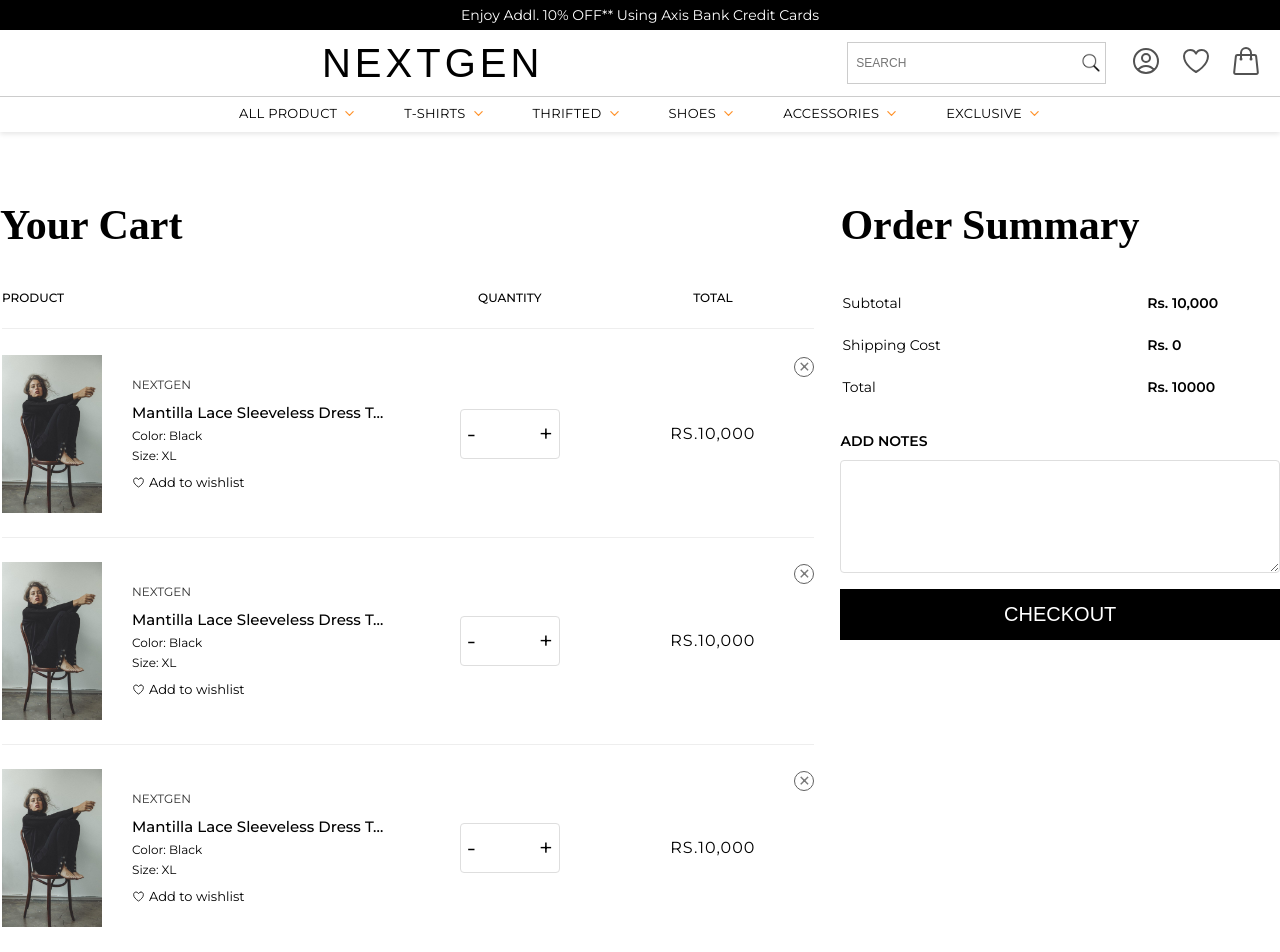
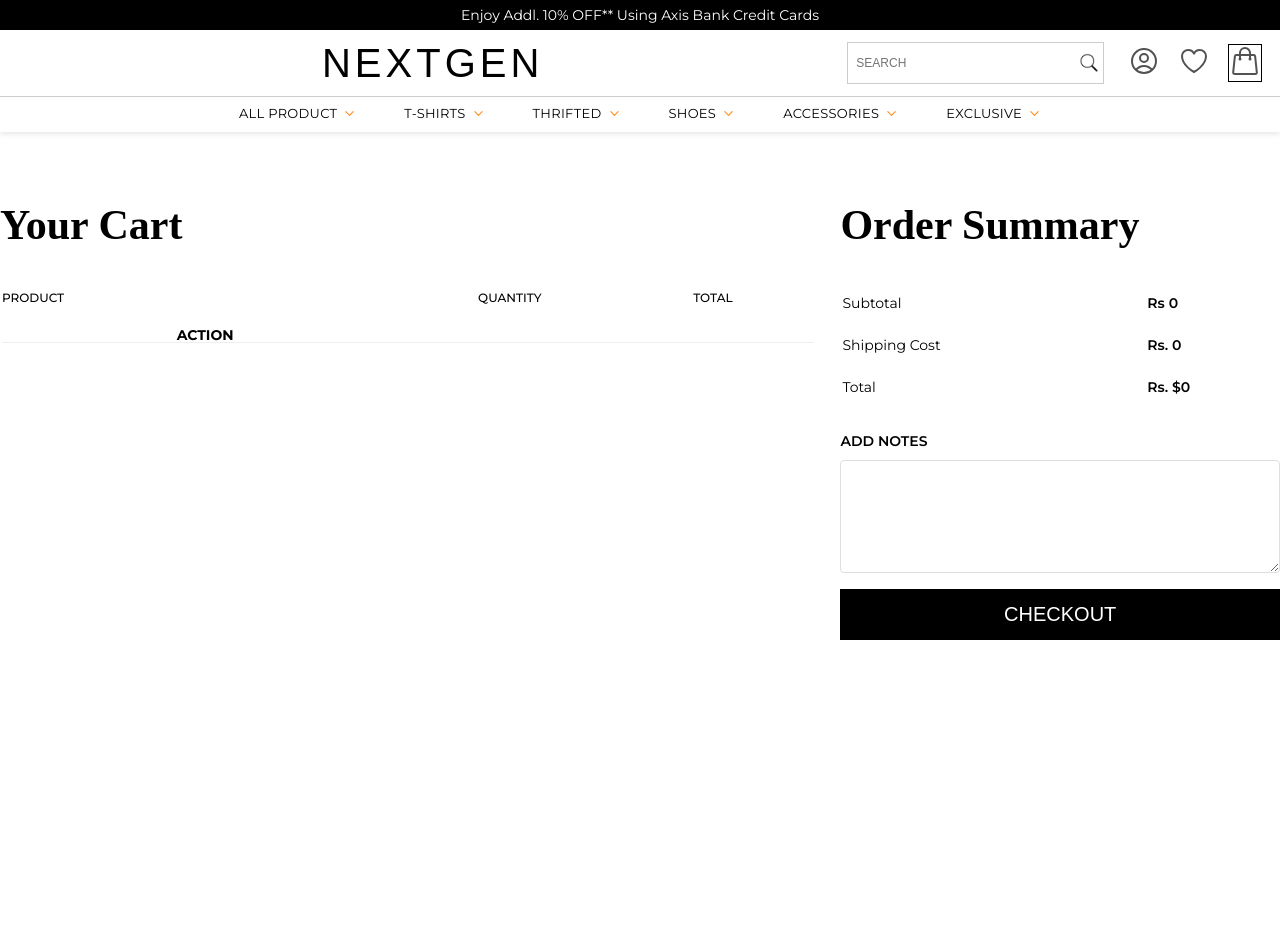
Before and after one commit to santhoshjavascript/client-projects, a React (Vite) app: page /cart in a window 1280 px wide. Shown: the top 952 px of the page. After the commit the page ends 800 px from the top, so only its background shows below. Built offline with nearby package versions, Linux system fonts and the light colour scheme; a web font is replaced by a local one.

Commit message:
All Product Logic Are Completed

```diff
--- a/package.json
+++ b/package.json
@@ -29,6 +29,7 @@
     "react-leaflet": "^4.2.1",
     "react-redux": "^9.1.2",
     "react-router-dom": "^6.9.0",
+    "redux-persist": "^6.0.0",
     "swiper": "^11.1.14"
   },
   "devDependencies": {
--- a/src/App.jsx
+++ b/src/App.jsx
@@ -14,7 +14,7 @@ function App() {
         <Route path="/" element={<Home />} />
         <Route path="*" element={<h1>Page Not Found</h1>} />
         <Route path="/product" element={<ProductsViewPage />} />
-        <Route path="product/:id" element={<ProductDetailPage />} />
+        <Route path="/:id" element={<ProductDetailPage />} />
         <Route path="/wishlist" element={<WishList />} />
         <Route path="/cart" element={<CartPage />} />
       </Routes>
--- a/src/components/ProductCard/product.Slice.js
+++ b/src/components/ProductCard/product.Slice.js
@@ -8,6 +8,10 @@ const initialState = {
   item: null,
   wishList: [],
   productView: null,
+  isShow: false,
+  derssSize: "",
+  addCart: [],
+  amount: {},
 };
 
 const productSlice = createSlice({
@@ -76,8 +80,6 @@ const productSlice = createSlice({
       state.item = toggledItem;
 
       if (toggledItem.isFilled) {
-        // state.wishList = [...state.wishList, toggledItem];
-
         const uniqueWishList = [...state.wishList, toggledItem].reduce(
           (accumulator, current) => {
             if (!accumulator.some((el) => el.id === current.id)) {
@@ -115,7 +117,51 @@ const productSlice = createSlice({
       state.productView = null;
     },
 
+    setIsShow(state, action) {
+      state.isShow = action.payload;
+    },
+
+    selectedSizes(state, action) {
+      state.derssSize = action.payload;
+    },
+
+    setAddCart(state, action) {
+      const newItem = action.payload;
+      const existingItemIndex = state.addCart.findIndex(
+        (el) => el.id === newItem.id
+      );
+
+      if (existingItemIndex !== -1) {
+        // Item already exists, update the quantity
+        const updatedCart = [...state.addCart];
+        updatedCart[existingItemIndex].quantity += 1; // Increment quantity
+        state.addCart = updatedCart;
+      } else {
+        // Item doesn't exist, add it to the cart with quantity 1
+        state.addCart = [...state.addCart, { ...newItem, quantity: 1 }];
+      }
+    },
+
+    setAmount(state, action) {
+      state.amount = { total: action.payload.amount };
+    },
+
+    deletingCart(state, action) {
+      state.addCart = state.addCart.filter((el) => el.id !== action.payload.id);
+      const currentTotal = state.addCart.reduce((acc, cur) => {
+        return acc + cur.price;
+      }, 0);
+
+      state.amount = currentTotal;
+
+      if (state.addCart.length === 0) {
+        state.amount = 0;
+      }
+    },
+
     setError(state, action) {
+      console.log(action.payload);
+
       state.error = action.payload;
       state.loading = false;
     },
@@ -134,6 +180,11 @@ export const {
   filterSoldOut,
   clearFilters,
   removeWhisList,
+  setIsShow,
+  selectedSizes,
+  setAddCart,
+  setAmount,
+  deletingCart,
 } = productSlice.actions;
 
 export default productSlice.reducer;
--- a/src/features/Cart/components/CartLeft.jsx
+++ b/src/features/Cart/components/CartLeft.jsx
@@ -1,8 +1,82 @@
 import styles from "./Cart.module.css";
 import { Link } from "react-router-dom";
 import { assets } from "../../../assets/assets";
+import { useDispatch, useSelector } from "react-redux";
+import { useState, useEffect } from "react";
+import {
+  deletingCart,
+  setAmount,
+} from "../../../components/ProductCard/product.Slice";
 
 function CartLeft() {
+  const { addCart } = useSelector((current) => current.product);
+  const dispatch = useDispatch();
+
+  const totalAmount = addCart.reduce((acc, cur) => {
+    return acc + cur.price;
+  }, 0);
+
+  const { amount } = useSelector((current) => current.product);
+
+  console.log(amount);
+
+  if (Object.keys(amount).length === 0) {
+    dispatch(setAmount({ amount: totalAmount }));
+  }
+  // Initialize quantities from the addCart state
+  const [quantity, setQuantities] = useState(
+    addCart.map((item) => item.quantity)
+  );
+
+  useEffect(() => {
+    setQuantities(addCart.map((item) => item.quantity));
+  }, [addCart]);
+
+  function incrementFn(index) {
+    setQuantities((prevQuantities) => {
+      const newQuantities = [...prevQuantities];
+      newQuantities[index] += 1;
+      const updatedTotalPrice = addCart.reduce((acc, el, idx) => {
+        return acc + el.price * newQuantities[idx];
+      }, 0);
+      dispatch(setAmount({ amount: updatedTotalPrice }));
+      return newQuantities;
+    });
+  }
+
+  function decrementFn(index) {
+    setQuantities((prevQuantities) => {
+      const newQuantities = [...prevQuantities];
+      if (newQuantities[index] > 1) {
+        newQuantities[index] -= 1;
+      }
+      const updatedTotalPrice = addCart.reduce((acc, el, idx) => {
+        return acc + el.price * newQuantities[idx];
+      }, 0);
+      dispatch(setAmount({ amount: updatedTotalPrice }));
+      return newQuantities;
+    });
+  }
+
+  function handleInputChange(e, index) {
+    const value = Number(e.target.value);
+    if (value >= 1) {
+      setQuantities((prevQuantities) => {
+        const newQuantities = [...prevQuantities];
+        newQuantities[index] = value;
+        const updatedTotalPrice = addCart.reduce((acc, el, idx) => {
+          return acc + el.price * newQuantities[idx];
+        }, 0);
+        dispatch(setAmount({ amount: updatedTotalPrice }));
+        return newQuantities;
+      });
+    }
+  }
+
+  function deleteAddCartItem(selectedItem) {
+    dispatch(deletingCart(selectedItem));
+  }
+
   return (
     <div className={styles.cartLeft}>
       <h1 className={styles.cartHeading}>Your Cart</h1>
@@ -10,24 +84,26 @@ function CartLeft() {
         <table className={styles.tableLeft}>
           <thead>
             <tr>
-              <th className={styles.product}>product</th>
-              <th className={styles.price}>quantity</th>
-              <th className={styles.quantity}>total</th>
+              <th className={styles.product}>Product</th>
+              <th className={styles.price}>Quantity</th>
+              <th className={styles.quantity}>Total</th>
+              <th>Action</th>
             </tr>
           </thead>
           <tbody>
-            <tr className={styles.productRow}>
+            {addCart.map((el, index) => (
+              <tr key={index} className={styles.productRow}>
                 <td>
                   <div className={styles.productCardItem}>
                     <div className={styles.imgBox}>
-                    <img src={assets.women} alt="women" />
+                      <img src={assets.women} alt="Product" />
                     </div>
                     <div className={styles.contentBox}>
                       <span className={styles.brandName}>nextgen</span>
                       <Link to="/">Mantilla Lace Sleeveless Dress Tees</Link>
                       <div className={styles.optionBox}>
                         <span>Color: Black</span>
-                      <span>Size: XL</span>
+                        <span>Size: {el.size}</span>
                         <span className={styles.addToWishList}>
                           <ion-icon name="heart-outline"></ion-icon>
                           Add to wishlist
@@ -38,80 +114,28 @@ function CartLeft() {
                 </td>
                 <td className={styles.priceInput}>
                   <div className={styles.priceWrapper}>
-                  <span>-</span>
-                  <input type="number" />
-                  <span>+</span>
+                    <button onClick={() => decrementFn(index)}>-</button>
+                    <input
+                      type="number"
+                      onChange={(e) => handleInputChange(e, index)}
+                      value={quantity[index]}
+                    />
+                    <button onClick={() => incrementFn(index)}>+</button>
                   </div>
                 </td>
-              <td>Rs.10,000</td>
-              <span className={styles.btnDelete}>&times;</span>
+                <td>Rs.${el.price * quantity[index]}</td>
+                <td>
+                  <button
+                    onClick={() => deleteAddCartItem(el)}
+                    className={styles.btnDelete}
+                  >
+                    &times;
+                  </button>
+                </td>
               </tr>
-            <tr className={styles.productRow}>
-              <td>
-                <div className={styles.productCardItem}>
-                  <div className={styles.imgBox}>
-                    <img src={assets.women} alt="women" />
-                  </div>
-                  <div className={styles.contentBox}>
-                    <span className={styles.brandName}>nextgen</span>
-                    <Link to="/">Mantilla Lace Sleeveless Dress Tees</Link>
-                    <div className={styles.optionBox}>
-                      <span>Color: Black</span>
-                      <span>Size: XL</span>
-                      <span className={styles.addToWishList}>
-                        <ion-icon name="heart-outline"></ion-icon>
-                        Add to wishlist
-                      </span>
-                    </div>
-                  </div>
-                </div>
-              </td>
-              <td className={styles.priceInput}>
-                <div className={styles.priceWrapper}>
-                  <span>-</span>
-                  <input type="number" />
-                  <span>+</span>
-                </div>
-              </td>
-              <td>Rs.10,000</td>
-              <span className={styles.btnDelete}>&times;</span>
-            </tr>
-            <tr className={styles.productRow}>
-              <td>
-                <div className={styles.productCardItem}>
-                  <div className={styles.imgBox}>
-                    <img src={assets.women} alt="women" />
-                  </div>
-                  <div className={styles.contentBox}>
-                    <span className={styles.brandName}>nextgen</span>
-                    <Link to="/">Mantilla Lace Sleeveless Dress Tees</Link>
-                    <div className={styles.optionBox}>
-                      <span>Color: Black</span>
-                      <span>Size: XL</span>
-                      <span className={styles.addToWishList}>
-                        <ion-icon name="heart-outline"></ion-icon>
-                        Add to wishlist
-                      </span>
-                    </div>
-                  </div>
-                </div>
-              </td>
-              <td className={styles.priceInput}>
-                <div className={styles.priceWrapper}>
-                  <span>-</span>
-                  <input type="number" />
-                  <span>+</span>
-                </div>
-              </td>
-              <td>Rs.10,000</td>
-              <span className={styles.btnDelete}>&times;</span>
-            </tr>
+            ))}
           </tbody>
         </table>
-        <Link to="/wishlist" className={styles.link}>
-          Add more from Wishlist
-          <ion-icon name="chevron-forward-outline"></ion-icon>
-        </Link>
       </div>
     </div>
   );
--- a/src/features/Cart/components/CartRight.jsx
+++ b/src/features/Cart/components/CartRight.jsx
@@ -1,6 +1,10 @@
+import { useSelector } from "react-redux";
 import styles from "./Cart.module.css";
 
 function CartRight() {
+  const { amount } = useSelector((current) => current.product);
+  console.log("SubTotal", amount.total);
+
   return (
     <div className={styles.cartRight}>
       <h1 className={styles.cartHeading}>Order Summary</h1>
@@ -10,7 +14,7 @@ function CartRight() {
           <tbody>
             <tr>
               <td>Subtotal</td>
-              <td>Rs. 10,000</td>
+              <td>Rs {!amount.total ? "0" : amount.total}</td>
             </tr>
             <tr>
               <td>Shipping Cost</td>
@@ -18,13 +22,13 @@ function CartRight() {
             </tr>
             <tr>
               <td>Total</td>
-              <td>Rs. 10000</td>
+              <td>Rs. ${!amount.total ? "0" : amount.total}</td>
             </tr>
           </tbody>
         </table>
 
         <form className={styles.textArea}>
-          <label for="story">add notes</label>
+          <label htmlFor="story">add notes</label>
           <textarea id="story" name="story" rows="5" cols="33"></textarea>
         </form>
 
--- a/src/features/Header/components/Actions.jsx
+++ b/src/features/Header/components/Actions.jsx
@@ -55,8 +55,8 @@ function Actions() {
             />
           </svg>
         </NavLink>
-
-        <span>
+        {/* Add to card  */}
+        <NavLink to={"/cart"}>
           <svg
             xmlns="http://www.w3.org/2000/svg"
             fill="none"
@@ -71,7 +71,7 @@ function Actions() {
               d="M15.75 10.5V6a3.75 3.75 0 1 0-7.5 0v4.5m11.356-1.993 1.263 12c.07.665-.45 1.243-1.119 1.243H4.25a1.125 1.125 0 0 1-1.12-1.243l1.264-12A1.125 1.125 0 0 1 5.513 7.5h12.974c.576 0 1.059.435 1.119 1.007ZM8.625 10.5a.375.375 0 1 1-.75 0 .375.375 0 0 1 .75 0Zm7.5 0a.375.375 0 1 1-.75 0 .375.375 0 0 1 .75 0Z"
             />
           </svg>
-        </span>
+        </NavLink>
       </div>
     </div>
   );
--- a/src/features/WishList/components/WishList.module.css
+++ b/src/features/WishList/components/WishList.module.css
@@ -104,6 +104,7 @@
   background-color: rgba(0, 0, 0, 0.4);
   z-index: 100;
   transition: all 0.5s;
+  display: none;
 }
 
 .selectOptions {
@@ -120,6 +121,7 @@
   transform: translate(-50%, -50%);
   box-shadow: 0 4rem 6rem rgba(0, 0, 0, 0.25);
   z-index: 9999;
+  display: none;
 }
 
 .optionsProductCard {
@@ -190,3 +192,7 @@
   color: #fff;
   cursor: pointer;
 }
+
+.active {
+  outline: 1px solid #030303;
+}
```
Also changed, not shown: src/features/WishList/components/SelectOptions.jsx (+57 -7 lines), src/features/WishList/components/WishList.jsx (+6 -2 lines), src/features/WishList/components/WishListCard.jsx (+11 -7 lines), 1 other file (tests, documents, lock files or other folders). Lines whose indentation alone changed are shown as unchanged.
